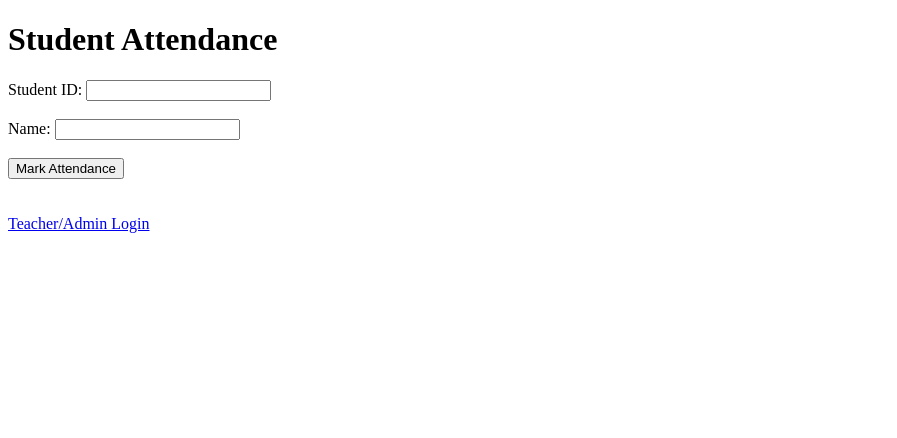
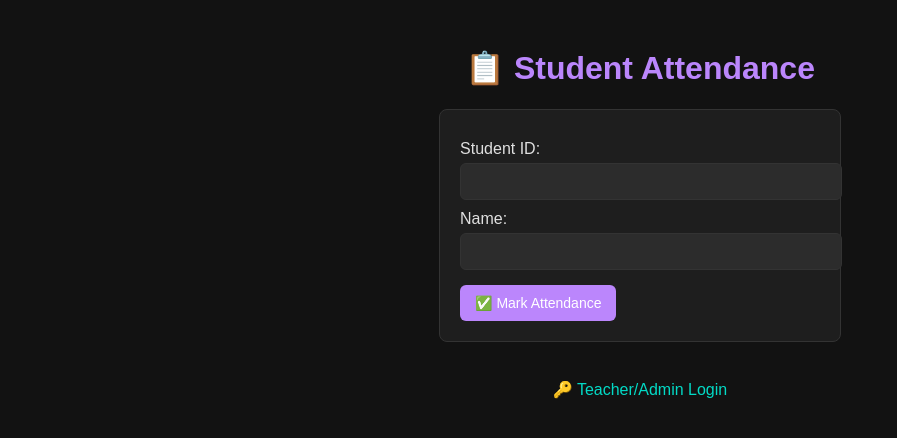
Before and after one commit to Ak23b/vision-based-attendance-system, a Flask app: page / in a window 1280 px wide. Shown: the top 438 px of the page, without its empty margins (0-897 px from the left). Run offline with Flask 3, Linux system fonts and the light colour scheme.

Commit message:
Style and theme change

```diff
--- a/templates/index.html
+++ b/templates/index.html
@@ -3,21 +3,91 @@
 <head>
     <meta charset="UTF-8">
     <title>Student Attendance</title>
+    <style>
+        body {
+            background-color: #121212;
+            color: #e0e0e0;
+            font-family: Arial, sans-serif;
+            text-align: center;
+            padding: 20px;
+        }
+
+        h1 {
+            color: #bb86fc;
+        }
+
+        form {
+            background-color: #1e1e1e;
+            padding: 20px;
+            border-radius: 8px;
+            display: inline-block;
+            text-align: left;
+            border: 1px solid #333;
+        }
+
+        label {
+            display: block;
+            margin: 10px 0 5px;
+            color: #e0e0e0;
+        }
+
+        input[type="text"] {
+            width: 100%;
+            padding: 10px;
+            border-radius: 6px;
+            border: 1px solid #333;
+            background-color: #2c2c2c;
+            color: #fff;
+        }
+
+        input[type="text"]:focus {
+            outline: none;
+            border-color: #bb86fc;
+            background-color: #333;
+        }
+
+        button {
+            margin-top: 15px;
+            padding: 10px 15px;
+            border: none;
+            border-radius: 6px;
+            cursor: pointer;
+            font-size: 14px;
+            background-color: #bb86fc;
+            color: white;
+            transition: background 0.3s;
+        }
+
+        button:hover {
+            background-color: #9a67ea;
+        }
+
+        a {
+            color: #03dac6;
+            text-decoration: none;
+            margin-top: 20px;
+            display: inline-block;
+        }
+
+        a:hover {
+            text-decoration: underline;
+        }
+    </style>
 </head>
 <body>
-    <h1>Student Attendance</h1>
+    <h1>📋 Student Attendance</h1>
 
     <form action="/" method="POST">
         <label for="student_id">Student ID:</label>
-        <input type="text" name="student_id" required><br><br>
+        <input type="text" name="student_id" required>
 
         <label for="name">Name:</label>
-        <input type="text" name="name" required><br><br>
+        <input type="text" name="name" required>
 
-        <button type="submit">Mark Attendance</button>
+        <button type="submit">✅ Mark Attendance</button>
     </form>
 
     <br><br>
-    <a href="{{ url_for('login') }}">Teacher/Admin Login</a>
+    <a href="{{ url_for('login') }}">🔑 Teacher/Admin Login</a>
 </body>
 </html>
```
